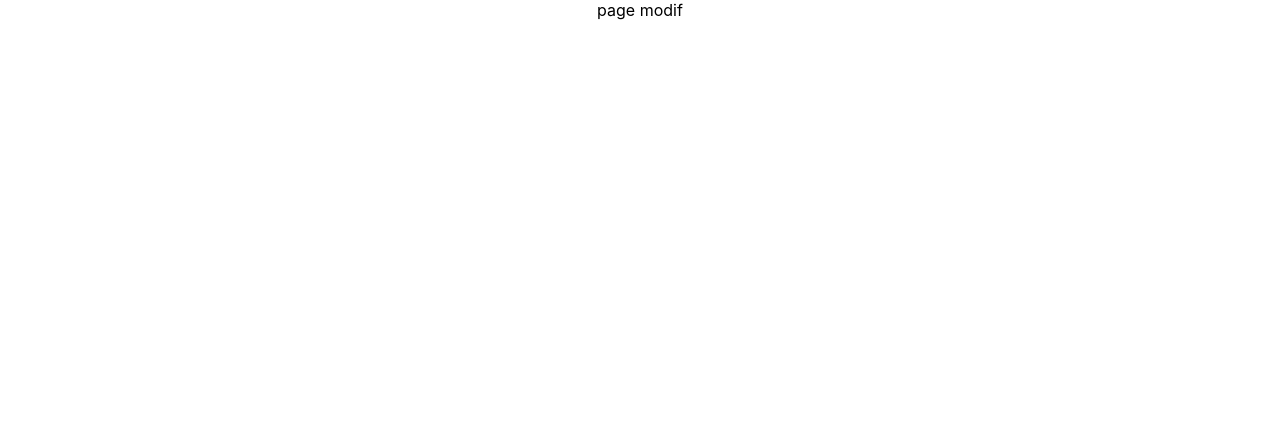
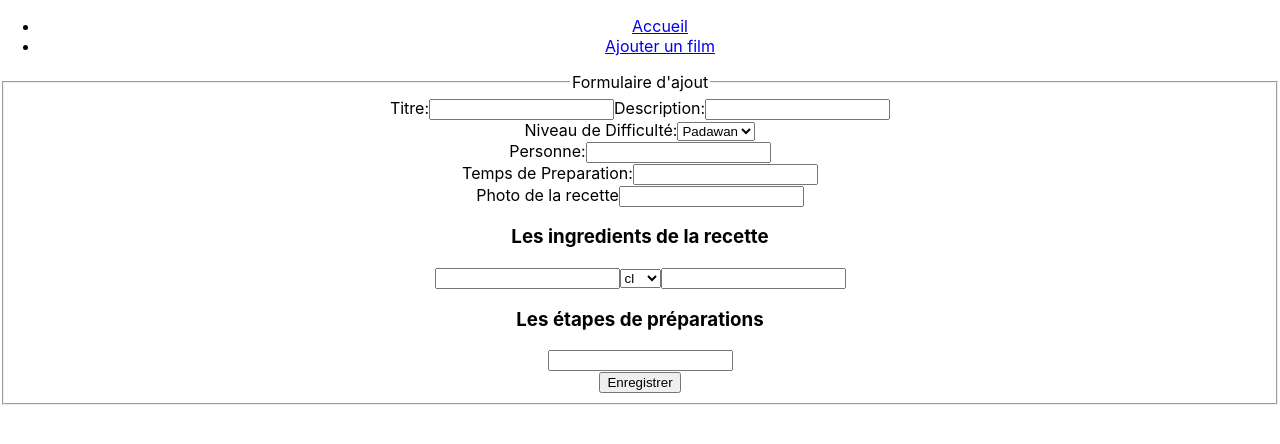
Before and after one commit to CKankou04/cantina, a React (Create React App) app: page /editrecipe/1 in a window 1280 px wide. Shown: the top 444 px of the page. Built offline with nearby package versions, Linux system fonts and the light colour scheme.

Commit message:
Debut Ajout et Modification

```diff
--- a/src/App.js
+++ b/src/App.js
@@ -4,12 +4,13 @@ import ListRecipes from './components/List Recipes/ListRecipes';
 import AddRecipes from './components/Add Recette/AddRecipes';
 import Recipe from './components/Detail Recipe/Recipe';
 import EditRecipe from './components/Edit Recipe/EditRecipe';
+import Navbar from './utils/Navbar'
 
 function App() {
   return (
     <div className="App">
        <BrowserRouter>
-
+        <Navbar />
         <Switch>
           <Route path="/" component={() => <ListRecipes />} exact />
           <Route path="/addrecipe" component={() => <AddRecipes />} exact />
--- a/src/components/Add Recette/AddRecipes.js
+++ b/src/components/Add Recette/AddRecipes.js
@@ -1,10 +1,79 @@
-import React from 'react'
+import React, {useState, useEffect} from 'react'
 
 const AddRecipes = () => {
+    const [moviel, setMoviel] = useState(null);
     return (
-        <div>
+        <>
+            <form className="form_new_movie">
+              <fieldset className="card_new_movie">
+                <legend className="legend">Formulaire d'ajout</legend>
+                <div className="title_and_date">
+                  <span>
+                    <label>Titre:</label>
+                    <input type="text"  required />
+                  </span>
+                  <span>
+                    <label>Description:</label>
+                    <input type="textarea"  required/>
+                  </span>
+                </div>
+                <div className="categories_new_movie">
+                  <span>Niveau de Difficulté:</span>
+                  <select required>
+                    <option value="Padawan">Padawan</option>
+                    <option value="Jedi">Jedi</option>
+                    <option value="Maitre">Maitre</option>
+                  </select>
+                </div>
+                <div className="description_new_movie">
+                  <label>Personne:</label>
+                  <input
+                    type="number" className="new_desc" required
+                  />
+                </div>
+                <div className="description_new_movie">
+                  <label>Temps de Preparation:</label>
+                  <input
+                    type="number" className="new_desc" required
+                  />
+                </div>
+                <div>
+                  <label>Photo de la recette</label>
+                  <input
+                    type="url"
+                    width="20px"
+                    height="20px"
+                    alt="poster_movie_tnbd"
 
-        </div>
+
+                  />
+                </div>
+                <div>
+                  <h3>Les ingredients de la recette</h3>
+                  <div>
+                    <input type="number" required />
+                    <span>
+                        <select>
+                            <option value="cl">cl</option>
+                            <option value="mg">mg</option>
+                            <option value=""></option>
+                        </select>
+                    </span>
+                    <input type="text" />
+
+                  </div>
+                </div>
+                <div>
+                  <h3>Les étapes de préparations</h3>
+                  <input type="text" alt="film" required/>
+                </div>
+                <button type="button" >
+                  Enregistrer
+                </button>
+              </fieldset>
+            </form>
+
+        </>
     )
 }
 
--- a/src/components/Edit Recipe/EditRecipe.js
+++ b/src/components/Edit Recipe/EditRecipe.js
@@ -1,8 +1,76 @@
 const EditRecipe = () => {
     return (
-        <div>
-            page modif
-        </div>
+        <>
+            <form className="form_new_movie">
+            <fieldset className="card_new_movie">
+                <legend className="legend">Formulaire d'ajout</legend>
+                <div className="title_and_date">
+                <span>
+                    <label>Titre:</label>
+                    <input type="text"  required />
+                </span>
+                <span>
+                    <label>Description:</label>
+                    <input type="textarea"  required/>
+                </span>
+                </div>
+                <div className="categories_new_movie">
+                <span>Niveau de Difficulté:</span>
+                <select required>
+                    <option value="Padawan">Padawan</option>
+                    <option value="Jedi">Jedi</option>
+                    <option value="Maitre">Maitre</option>
+                </select>
+                </div>
+                <div className="description_new_movie">
+                <label>Personne:</label>
+                <input
+                    type="number" className="new_desc" required
+                />
+                </div>
+                <div className="description_new_movie">
+                <label>Temps de Preparation:</label>
+                <input
+                    type="number" className="new_desc" required
+                />
+                </div>
+                <div>
+                <label>Photo de la recette</label>
+                <input
+                    type="url"
+                    width="20px"
+                    height="20px"
+                    alt="poster_movie_tnbd"
+
+
+                />
+                </div>
+                <div>
+                <h3>Les ingredients de la recette</h3>
+                <div>
+                    <input type="number" required />
+                    <span>
+                        <select>
+                            <option value="cl">cl</option>
+                            <option value="mg">mg</option>
+                            <option value=""></option>
+                        </select>
+                    </span>
+                    <input type="text" />
+
+                </div>
+                </div>
+                <div>
+                <h3>Les étapes de préparations</h3>
+                <input type="text" alt="film" required/>
+                </div>
+                <button type="button" >
+                Enregistrer
+                </button>
+            </fieldset>
+            </form>
+
+        </>
     )
 }
 export default EditRecipe
--- /dev/null
+++ b/src/utils/Navbar.js
@@ -0,0 +1,23 @@
+import React from 'react'
+import {Link} from 'react-router-dom'
+
+const Navbar = () => {
+    return (
+        <>
+            <div className="header">
+                <nav className="container-nav">
+                        <ul className="list-nav">
+                            <li><Link to ="/" className="lien"> Accueil </Link></li>
+                            <li> <Link to ="/addrecipe" className="lien"> Ajouter un film </Link> </li>
+                        </ul>
+                </nav>
+
+
+            </div>
+
+
+        </>
+    )
+}
+
+export default Navbar
```
